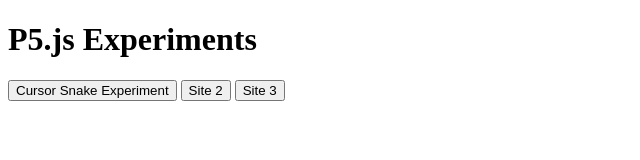
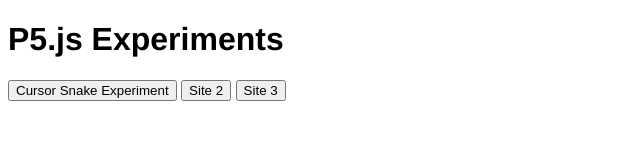
Before and after one commit to ebnyrose/ebnyrose.github.io, a plain HTML site: page index.html in a window 1280 px wide. Shown: the whole page, without its empty margins (0-640 px from the left). Drawn offline with Linux system fonts and the light colour scheme.

Commit message:
Update index.html

```diff
--- a/index.html
+++ b/index.html
@@ -4,6 +4,11 @@
     <meta charset="UTF-8">
     <meta name="viewport" content="width=device-width, initial-scale=1.0">
     <title>P5.js Experiments</title>
+     <style>
+        body {
+            font-family: 'Helvetica', Arial, sans-serif; /* Sets the font to Helvetica, with Arial as a fallback */
+        }
+    </style>
 </head>
 <body>
     <h1>P5.js Experiments</h1>
```
